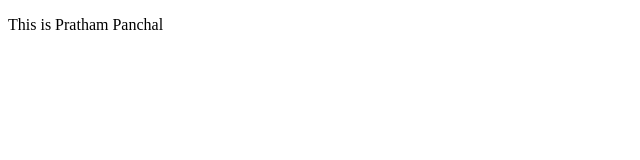
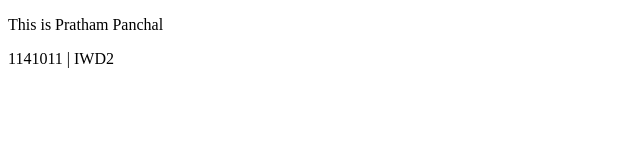
Before and after one commit to pratham0612/PrathamPublicRemoteRepo1, a plain HTML site: page my-project/Index.html in a window 1280 px wide. Shown: the whole page, without its empty margins (0-640 px from the left). Drawn offline with Linux system fonts and the light colour scheme.

Commit message:
2nd Commit

```diff
--- a/my-project/Index.html
+++ b/my-project/Index.html
@@ -7,5 +7,6 @@
 </head>
 <body>
     <p>This is Pratham Panchal</p>
+    <p>1141011 | IWD2 </p>
 </body>
 </html>
```
